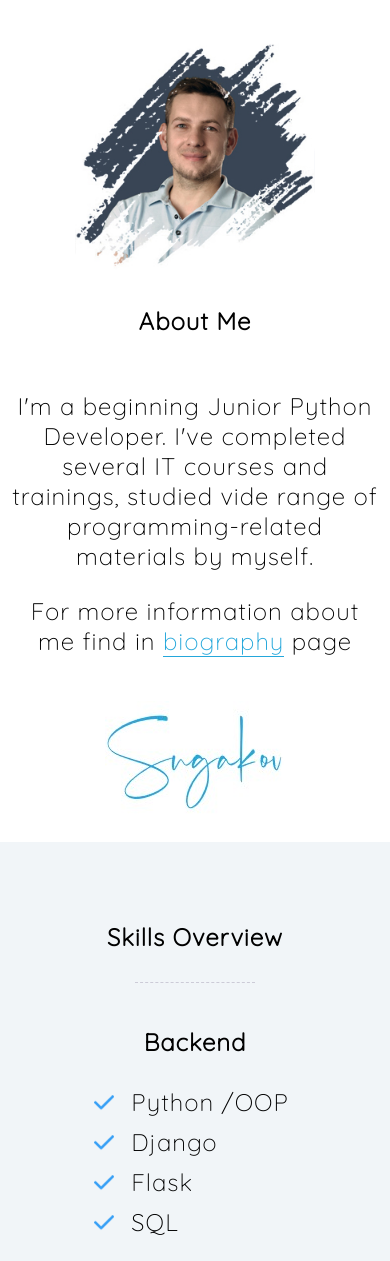
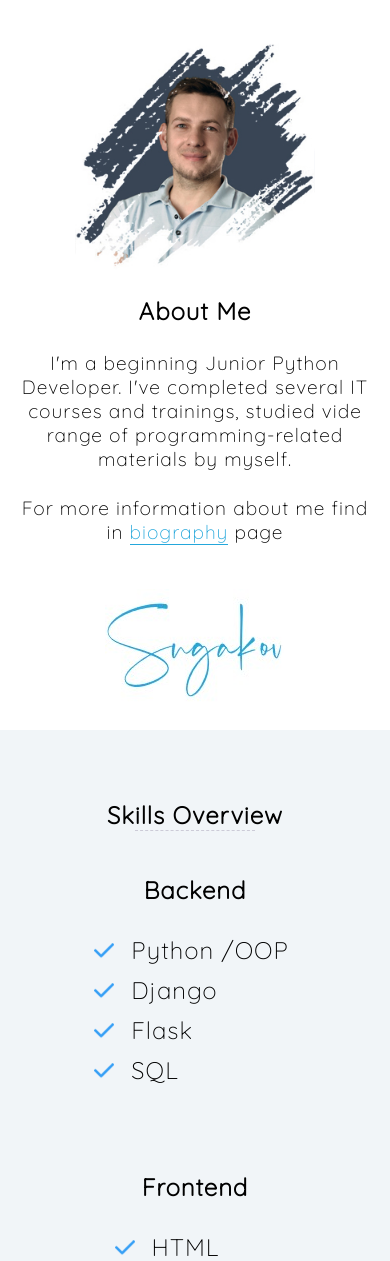
Before and after one commit to sugakov-sergey/sugakov_pro, a Flask app: page / in a window 390 px wide. Shown: the part 781-2042 px from the top of the page. Run offline with Flask 2, Linux system fonts and the light colour scheme.

Commit message:
edit mobile view2

```diff
--- a/static/css/style-biography.css
+++ b/static/css/style-biography.css
@@ -160,9 +160,6 @@
     margin: 10px 0px 0px 25px;
     padding: 0;
   }
-  ::marker {
-    width: 10px;
-  }
 
   .body ol {
     list-style-image: url(/static/img/list-sm.png);
--- a/static/css/style.css
+++ b/static/css/style.css
@@ -512,7 +512,19 @@ input:hover {
     flex-basis: 100%;
     text-align: center;
     margin: 5% 0;
-    padding: 0 3%;
+    padding: 0 4%;
+  }
+
+  .box-about-2 p,
+  .box-contacts-1 p {
+    font-size: 80%;
+  }
+
+  .box-contacts-2 h3 {
+    margin: 20px;
+  }
+  h3 {
+    padding: 0;
   }
 
   h4 {
@@ -592,6 +604,17 @@ input:hover {
     border-color: var(--blue);
   }
 
+  .box-footer-main {
+    margin: 30px 0 20px 0;
+  }
+
+  .box-footer-1,
+  .box-footer-2
+   {
+    margin: 40px 0 50px 0;
+  }
+
+
 }
 
 
--- a/templates/base.html
+++ b/templates/base.html
@@ -45,7 +45,7 @@
       <div class="bg-light-grey">
         <div class="container">
           <div class="box-footer-1">
-            <p>© 2022, <a href="https://www.sugakov.pro">sugakov.pro</a></p>
+            <p>© 2022, <a href="/">sugakov.pro</a></p>
           </div>
 
           <div class="box-footer-2">
--- a/templates/index.html
+++ b/templates/index.html
@@ -281,7 +281,7 @@
   <div class="bg-light-grey">
     <div class="container">
       <div class="box-footer-main">
-        <p>© 2022, <a href="https://www.sugakov.pro">sugakov.pro</a></p>
+        <p>© 2022, <a href="/">sugakov.pro</a></p>
       </div>
     </div>
   </div>
```
Also changed, not shown: static/img/list-sm.png (added).
